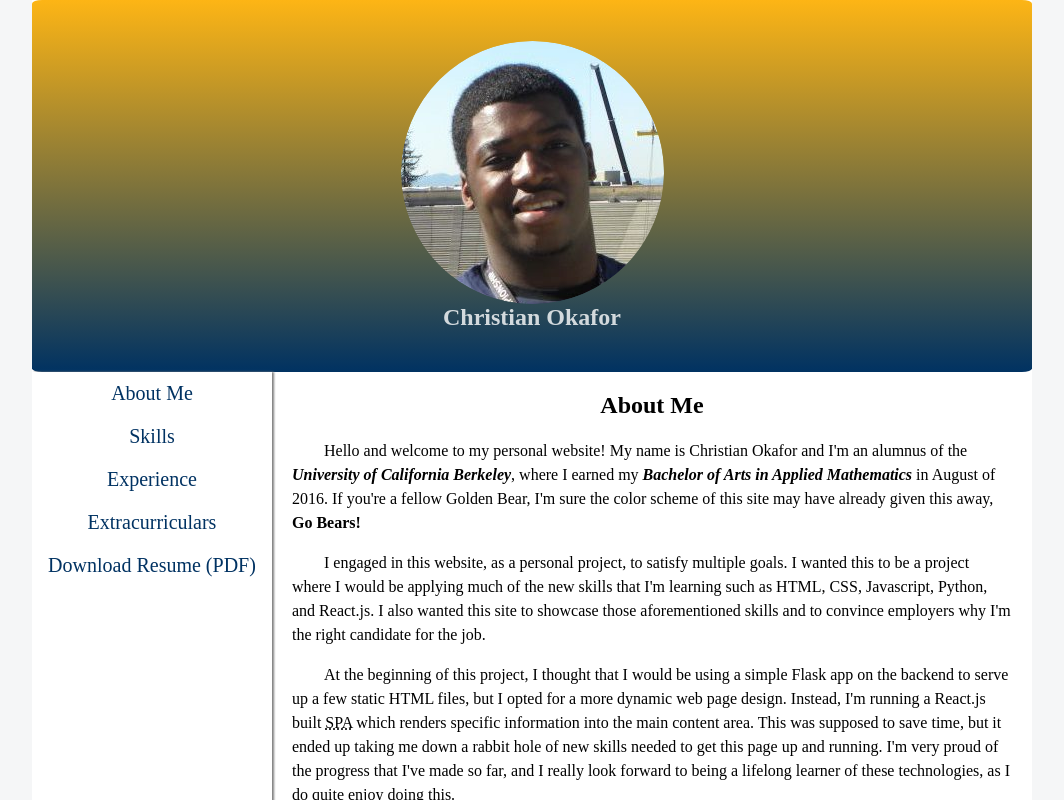
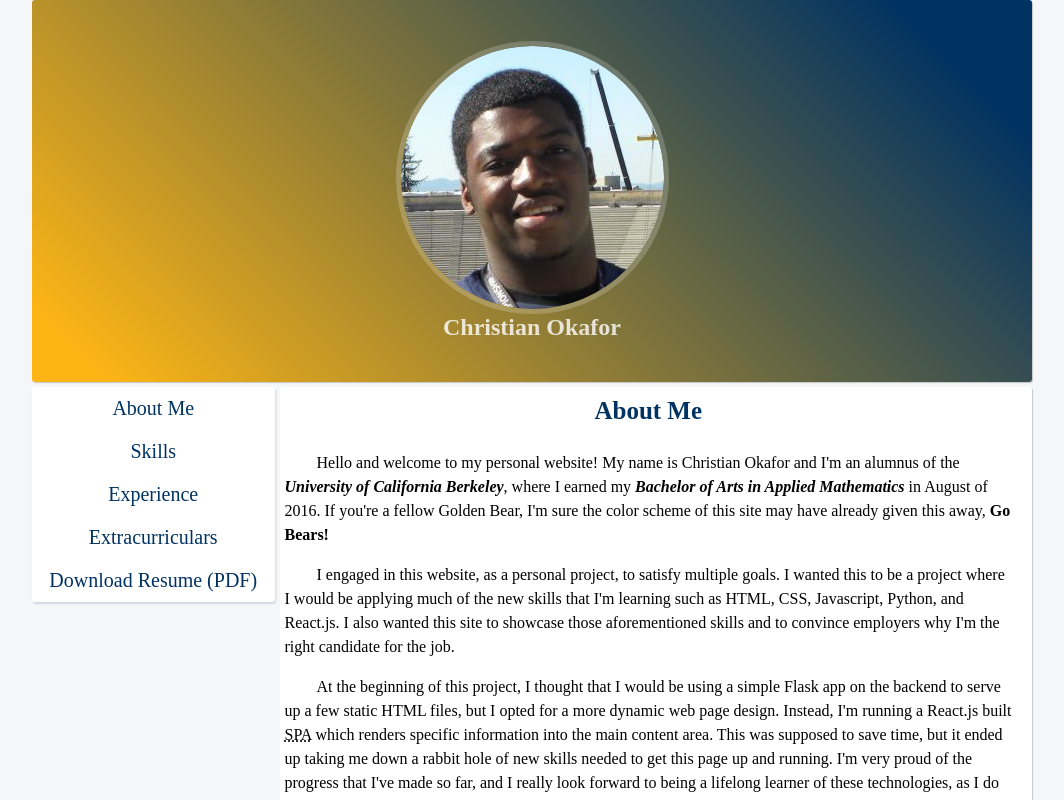
Before and after one commit to christian-okafor/personal-website, a React (Create React App) app: page / in a window 1280 px wide. Shown: the top 800 px of the page, without its empty margins (108-1172 px from the left). Built offline with nearby package versions, Linux system fonts and the light colour scheme; a web font is replaced by a local one.

Commit message:
Mostly design changes

```diff
--- a/public/App.css
+++ b/public/App.css
@@ -5,18 +5,33 @@ html {
   -moz-osx-font-smoothing: grayscale;
   --cal-blue: #003262;  /*here I declare some variables, note that varibale names begin with two dashes */
   --cal-gold: #FDB515;
+  display: flex; /*I did this to center the body instead of relying on the margin: 0 auto trick */
+  flex-flow: column nowrap;
+  align-items: center;
 }
 body {
-  background-color: white;
+  background-color: rgba(0,0,0,0);
   width: 1000px;
   padding: 0;
-  margin: 0 auto;
+  margin: 0;
+  border-radius: 3px;
 }
 header {
   padding: 25px 0;
-  background-image: linear-gradient(var(--cal-gold),var(--cal-blue));
+  background: linear-gradient(45deg, var(--cal-gold) 5%, var(--cal-blue)90%);
   margin: 0;
-  border-radius: 1%;
+  border-radius: 3px;
+  z-index: 1;
+  box-shadow: 1px 1px 1px rgba(0,0,0,.2);
+}
+figure {
+  display: flex;
+  flex-flow: column nowrap;
+  justify-content: space-between;
+  align-items: center;
+}
+img {
+  border: 5px solid rgba(255,255,255,.2);
 }
 figcaption {
   margin: 0;
@@ -33,14 +48,18 @@ div#flexy {
   align-items: flex-start;
 }
 /*nav holds the navigation menu. I made nav separate from div#navie since I might not keep the position of the NavBar fixed in the future (position: fixed) */
-nav {
+div#navie {
+  margin-top: 5px;
+  margin-right: 5px;
+  display: flex;
+  flex-flow: column nowrap;
+  align-items: flex-start;
+  background: white;
+  z-index: 2;
   width: 25%;
-  height: 100%;
-  box-shadow: 2px 0px 2px grey;
-}
-div#navie {
-  z-index: 1;
-  width: 100%; /* Inherit 100% of the width of the parent, which in this case is Nav) */
+  border-radius: 3px;
+  box-shadow: 1px 2px 2px rgba(0,50,98,.15);
+  transition: box-shadow 200ms ease 50ms;
 }
 .buts{
   text-decoration: none; /*I wanted to remove the default anchor stylings*/
@@ -52,22 +71,41 @@ div#navie {
   padding: 10px 0;
   display: block;
 }
+.buts-top {
+  border-top-left-radius: 3px;
+  border-top-right-radius: 3px;
+}
+
+.buts-bot {
+  border-bottom-left-radius: 3px;
+  border-bottom-right-radius: 3px;
+}
 div#navie .buts:hover{
   transition: background-color 200ms ease 50ms;
   background-color: var(--cal-blue);
   color: white;
 }
+div#navie:hover {
+  box-shadow: 2px 4px 4px rgba(0,0,0,.2);
+}
 
 main {
+  margin-top: 5px;
   width: 75%;
-  padding-left: 20px; /*moves the text/content away from the NavBar menu */
+  padding-left: 5px; /*Move content away from Nav menu*/
   padding-right: 20px;
+  background: white;
+  border-radius: 3px;
+  align-self: stretch;
+  z-index: 1;
+  box-shadow: 1px 1px 1px rgba(0,0,0,.2);
+  transition: box-shadow 200ms ease 50ms;
+}
+main:hover {
+  box-shadow: 2px 2px 2px rgba(0,0,0,.2);
 }
 /* Here is where I start to style elements that live inside of main#root
  * Note that I could just use '#root' but main#root is more explicit' */
-main#root h2 {
-  text-align: center;
-}
 /* .reg class items are just referring to regular paragraph elements, that I want to add indentation to as well as line spacing for readability. */
 main#root .reg {
   text-indent: 2.0em;
@@ -82,21 +120,25 @@ main#root .reg {
 .ul-title-location {
   margin-bottom: 0;
   font-weight: bold;
+  color: var(--cal-blue);
 }
 .ul-job-title {
   font-weight: bold;
   font-style: italic;
   display: block;
+  color: var(--cal-blue);
 }
 .dates-worked {
   display: block;
-  font-style: italic
+  font-style: italic;
+  color: var(--cal-blue);
 }
-h1 {
+h2 {
   text-align: center;
   margin: 0;
-  padding: 20px 0;
+  padding: 10px 0;
   font-size: 25px;
+  color: var(--cal-blue);
 }
 p, li {
   font-size: 16px;
@@ -110,8 +152,12 @@ img {
   border-radius: 50%;
 }
 footer {
+  margin-top: 5px;
   background-color: black;
   color: white;
   text-align: center;
   padding: 25px 0;
+  z-index: 1;
+  border-radius: 3px;
+  box-shadow: 1px 1px 1px rgba(0,0,0,.2);
 }
--- a/public/index.html
+++ b/public/index.html
@@ -46,20 +46,17 @@
     Our ReactDOM should render to the root Id.-->
     <!-- flexy div is a flex container for the nav and main elements (the nav contains a div for the buttons (class = buts)-->
     <div id='flexy'>
-    <nav>
-      <!-- NavBar code will be rendered here-->
       <div id='navie'>
         <!-- The href='javascript:void(0)' statement is so the page doesn't move/readjust when clicking the page
         Refer to the index.js file to see that Event listeners were added to the btn anchors-->
-      <a id='abt' href='javascript:void(0)' class='buts'> About Me </a>
+      <a id='abt' href='javascript:void(0)' class='buts buts-top'> About Me </a>
       <a id='skl' href='javascript:void(0)' class='buts'> Skills</a>
       <a id='exp' href='javascript:void(0)' class='buts'> Experience </a>
       <a id='ext' href='javascript:void(0)' class='buts'> Extracurriculars </a>
       <!-- The href for the download link will be replaced by an absolute url to the document stored on the web.
       The relative path way wasn't working. -->
-      <a id='dwn' href='https://github.com/christian-okafor/personal-website/blob/main/public/Resume_Christian_Okafor.pdf?raw=True' download='Resume-Christian-Okafor-PDF' class='buts'>Download Resume (PDF)</a>
+      <a id='dwn' href='https://github.com/christian-okafor/personal-website/blob/main/public/Resume_Christian_Okafor.pdf?raw=True' download='Resume-Christian-Okafor-PDF' class='buts buts-bot'>Download Resume (PDF)</a>
       </div>
-    </nav>
     <main id="root">
      <!-- Content should change here based on navbar button clicked (should initiate eventListener on click)-->
     </main>
--- a/src/App.css
+++ b/src/App.css
@@ -5,18 +5,33 @@ html {
   -moz-osx-font-smoothing: grayscale;
   --cal-blue: #003262;  /*here I declare some variables, note that varibale names begin with two dashes */
   --cal-gold: #FDB515;
+  display: flex; /*I did this to center the body instead of relying on the margin: 0 auto trick */
+  flex-flow: column nowrap;
+  align-items: center;
 }
 body {
-  background-color: white;
+  background-color: rgba(0,0,0,0);
   width: 1000px;
   padding: 0;
-  margin: 0 auto;
+  margin: 0;
+  border-radius: 3px;
 }
 header {
   padding: 25px 0;
-  background-image: linear-gradient(var(--cal-gold),var(--cal-blue));
+  background: linear-gradient(45deg, var(--cal-gold) 5%, var(--cal-blue)90%);
   margin: 0;
-  border-radius: 1%;
+  border-radius: 3px;
+  z-index: 1;
+  box-shadow: 1px 1px 1px rgba(0,0,0,.2);
+}
+figure {
+  display: flex;
+  flex-flow: column nowrap;
+  justify-content: space-between;
+  align-items: center;
+}
+img {
+  border: 5px solid rgba(255,255,255,.2);
 }
 figcaption {
   margin: 0;
@@ -33,14 +48,18 @@ div#flexy {
   align-items: flex-start;
 }
 /*nav holds the navigation menu. I made nav separate from div#navie since I might not keep the position of the NavBar fixed in the future (position: fixed) */
-nav {
+div#navie {
+  margin-top: 5px;
+  margin-right: 5px;
+  display: flex;
+  flex-flow: column nowrap;
+  align-items: flex-start;
+  background: white;
+  z-index: 2;
   width: 25%;
-  height: 100%;
-  box-shadow: 2px 0px 2px grey;
-}
-div#navie {
-  z-index: 1;
-  width: 100%; /* Inherit 100% of the width of the parent, which in this case is Nav) */
+  border-radius: 3px;
+  box-shadow: 1px 2px 2px rgba(0,50,98,.15);
+  transition: box-shadow 200ms ease 50ms;
 }
 .buts{
   text-decoration: none; /*I wanted to remove the default anchor stylings*/
@@ -52,22 +71,41 @@ div#navie {
   padding: 10px 0;
   display: block;
 }
+.buts-top {
+  border-top-left-radius: 3px;
+  border-top-right-radius: 3px;
+}
+
+.buts-bot {
+  border-bottom-left-radius: 3px;
+  border-bottom-right-radius: 3px;
+}
 div#navie .buts:hover{
   transition: background-color 200ms ease 50ms;
   background-color: var(--cal-blue);
   color: white;
 }
+div#navie:hover {
+  box-shadow: 2px 4px 4px rgba(0,0,0,.2);
+}
 
 main {
+  margin-top: 5px;
   width: 75%;
-  padding-left: 20px; /*moves the text/content away from the NavBar menu */
+  padding-left: 5px; /*Move content away from Nav menu*/
   padding-right: 20px;
+  background: white;
+  border-radius: 3px;
+  align-self: stretch;
+  z-index: 1;
+  box-shadow: 1px 1px 1px rgba(0,0,0,.2);
+  transition: box-shadow 200ms ease 50ms;
+}
+main:hover {
+  box-shadow: 2px 2px 2px rgba(0,0,0,.2);
 }
 /* Here is where I start to style elements that live inside of main#root
  * Note that I could just use '#root' but main#root is more explicit' */
-main#root h2 {
-  text-align: center;
-}
 /* .reg class items are just referring to regular paragraph elements, that I want to add indentation to as well as line spacing for readability. */
 main#root .reg {
   text-indent: 2.0em;
@@ -82,21 +120,25 @@ main#root .reg {
 .ul-title-location {
   margin-bottom: 0;
   font-weight: bold;
+  color: var(--cal-blue);
 }
 .ul-job-title {
   font-weight: bold;
   font-style: italic;
   display: block;
+  color: var(--cal-blue);
 }
 .dates-worked {
   display: block;
-  font-style: italic
+  font-style: italic;
+  color: var(--cal-blue);
 }
-h1 {
+h2 {
   text-align: center;
   margin: 0;
-  padding: 20px 0;
+  padding: 10px 0;
   font-size: 25px;
+  color: var(--cal-blue);
 }
 p, li {
   font-size: 16px;
@@ -110,8 +152,12 @@ img {
   border-radius: 50%;
 }
 footer {
+  margin-top: 5px;
   background-color: black;
   color: white;
   text-align: center;
   padding: 25px 0;
+  z-index: 1;
+  border-radius: 3px;
+  box-shadow: 1px 1px 1px rgba(0,0,0,.2);
 }
```
